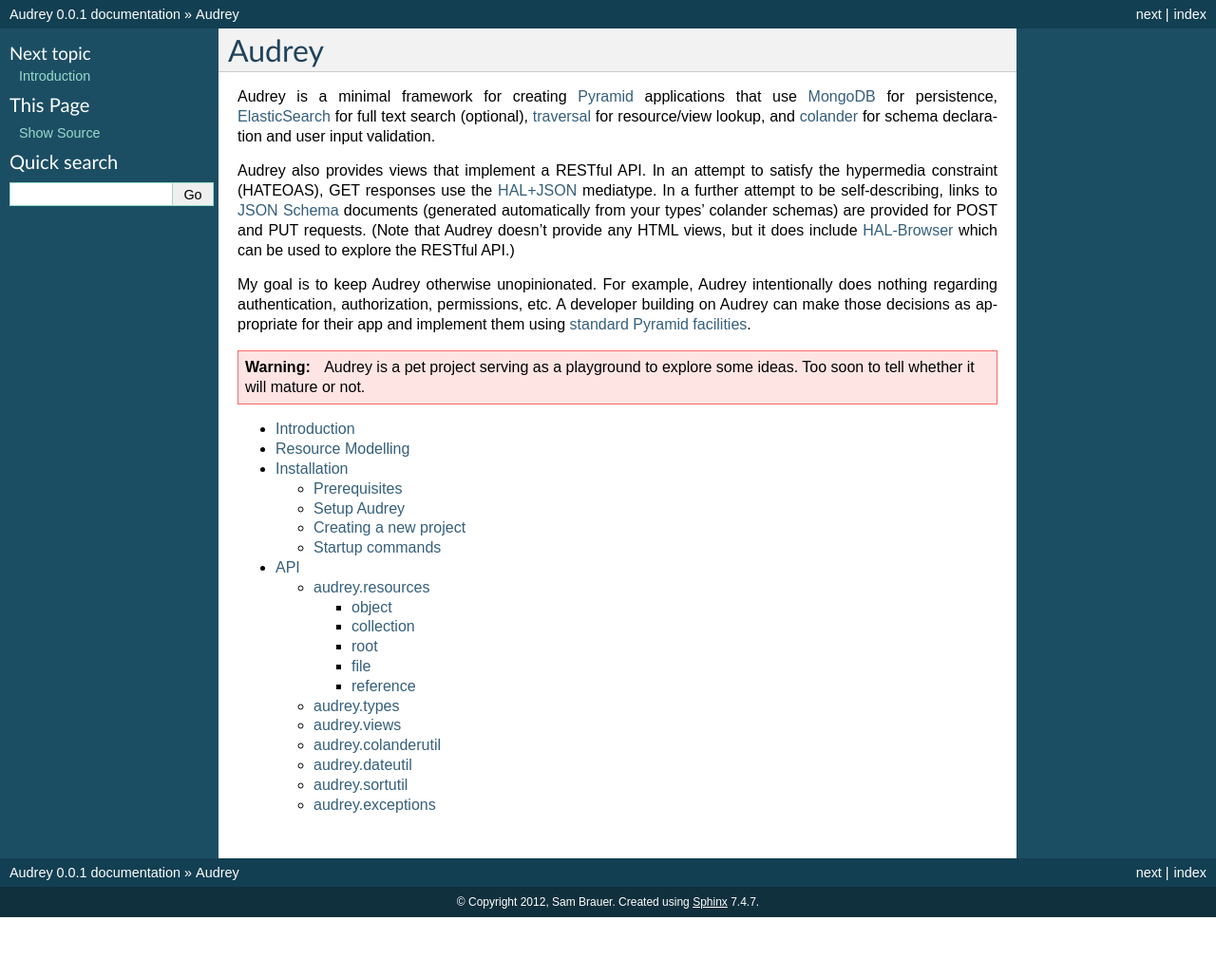
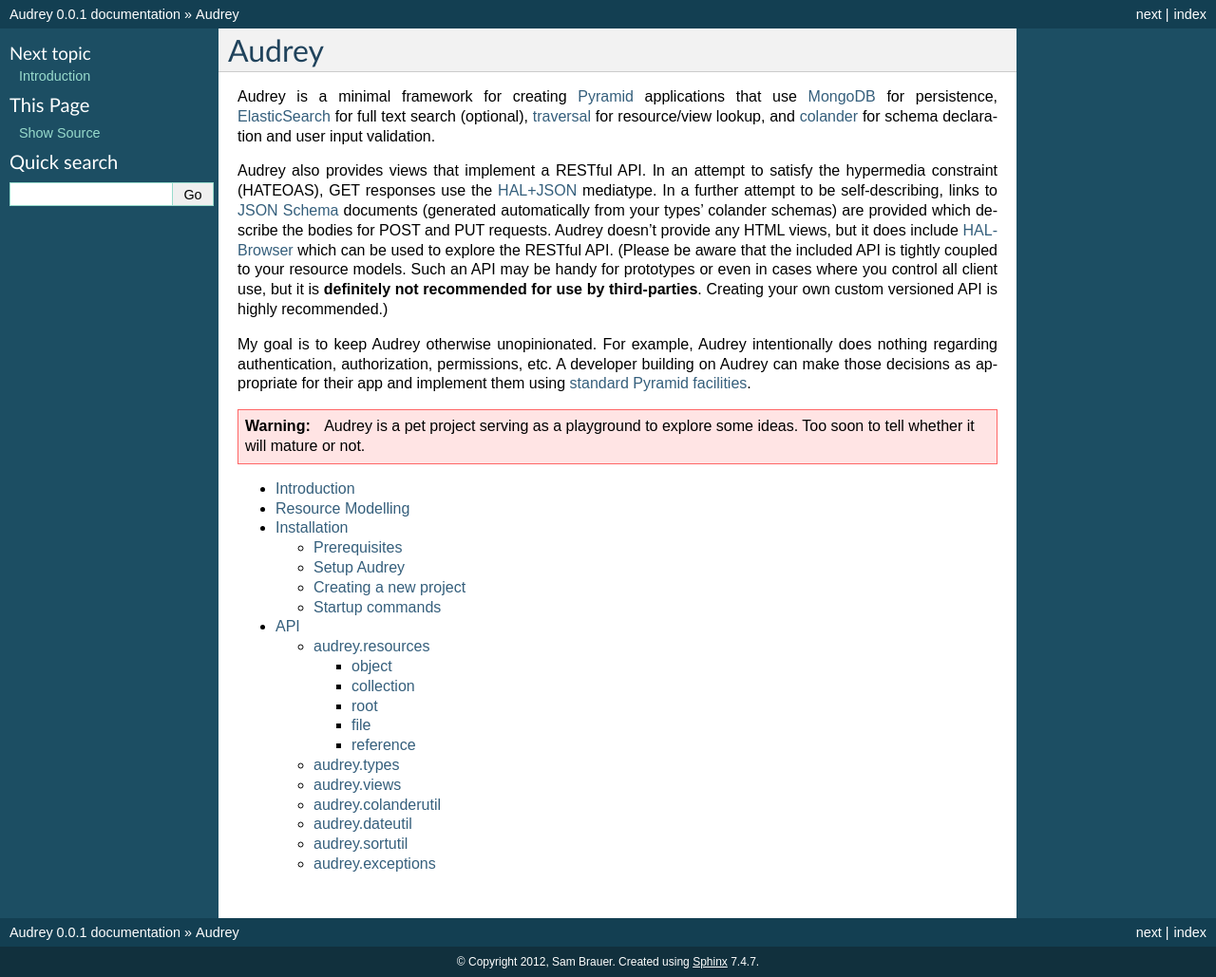
Before and after one commit to sbrauer/Audrey, a Sphinx documentation site: the page built from docs/source/index.rst, in a window 1280 px wide. Shown: the whole page at 95% size. Built offline with Sphinx 7.4.7, drawn with Linux system fonts in a browser that asks for light colours; before the commit the page ends 966 px from its top, so only the background shows below that.

Commit message:
add warning

```diff
--- a/README.rst
+++ b/README.rst
@@ -3,7 +3,7 @@
 
 Audrey aims to be a minimal framework for creating `Pyramid <http://www.pylonsproject.org/>`_ applications that use `MongoDB <http://www.mongodb.org/>`_ for persistence, `ElasticSearch <http://www.elasticsearch.org/>`_ for full text search (optional), `traversal <http://docs.pylonsproject.org/projects/pyramid/en/1.4-branch/narr/traversal.html>`_ for resource/view lookup, and `colander <http://pypi.python.org/pypi/colander>`_ for schema declaration and user input validation.
 
-Audrey also provides views that implement a RESTful API.  In an attempt to satisfy the hypermedia constraint (HATEOAS), GET responses use the `HAL+JSON <http://stateless.co/hal_specification.html>`_ mediatype.  In a further attempt to be self-describing, links to `JSON Schema <http://json-schema.org/>`_ documents (generated automatically from your types' colander schemas) are provided for POST and PUT requests.  (Note that Audrey doesn't provide any HTML views, but it does include `HAL-Browser <https://github.com/mikekelly/hal-browser>`_ which can be used to explore the RESTful API.)
+Audrey also provides views that implement a RESTful API.  In an attempt to satisfy the hypermedia constraint (HATEOAS), GET responses use the `HAL+JSON <http://stateless.co/hal_specification.html>`_ mediatype.  In a further attempt to be self-describing, links to `JSON Schema <http://json-schema.org/>`_ documents (generated automatically from your types' colander schemas) are provided which describe the bodies for POST and PUT requests.  Audrey doesn't provide any HTML views, but it does include `HAL-Browser <https://github.com/mikekelly/hal-browser>`_ which can be used to explore the RESTful API.  (Please be aware that the included API is tightly coupled to your resource models. Such an API may be handy for prototypes or even in cases where you control all client use, but it is **definitely not recommended for use by third-parties**. Creating your own custom versioned API is highly recommended.)
 
 My goal is to keep Audrey otherwise unopinionated.  For example, Audrey intentionally does nothing regarding authentication, authorization, permissions, etc.  A developer building on Audrey can make those decisions as appropriate for their app and implement them using standard Pyramid facilities.
 
--- a/docs/source/index.rst
+++ b/docs/source/index.rst
@@ -14,10 +14,15 @@
 `HAL+JSON <http://stateless.co/hal_specification.html>`_ mediatype.
 In a further attempt to be self-describing, links to `JSON Schema
 <http://json-schema.org/>`_ documents (generated automatically from your
-types' colander schemas) are provided for POST and PUT requests.
-(Note that Audrey doesn't provide any HTML views, but it does include
-`HAL-Browser <https://github.com/mikekelly/hal-browser>`_ which can be used to
-explore the RESTful API.)
+types' colander schemas) are provided which describe the bodies for
+POST and PUT requests.  Audrey doesn't provide any HTML views, but it
+does include `HAL-Browser <https://github.com/mikekelly/hal-browser>`_
+which can be used to explore the RESTful API.  (Please be aware that
+the included API is tightly coupled to your resource models. Such an
+API may be handy for prototypes or even in cases where you control
+all client use, but it is **definitely not recommended for use by
+third-parties**. Creating your own custom versioned API is highly
+recommended.)
 
 My goal is to keep Audrey otherwise unopinionated.  For example, Audrey
 intentionally does nothing regarding authentication, authorization,
```
